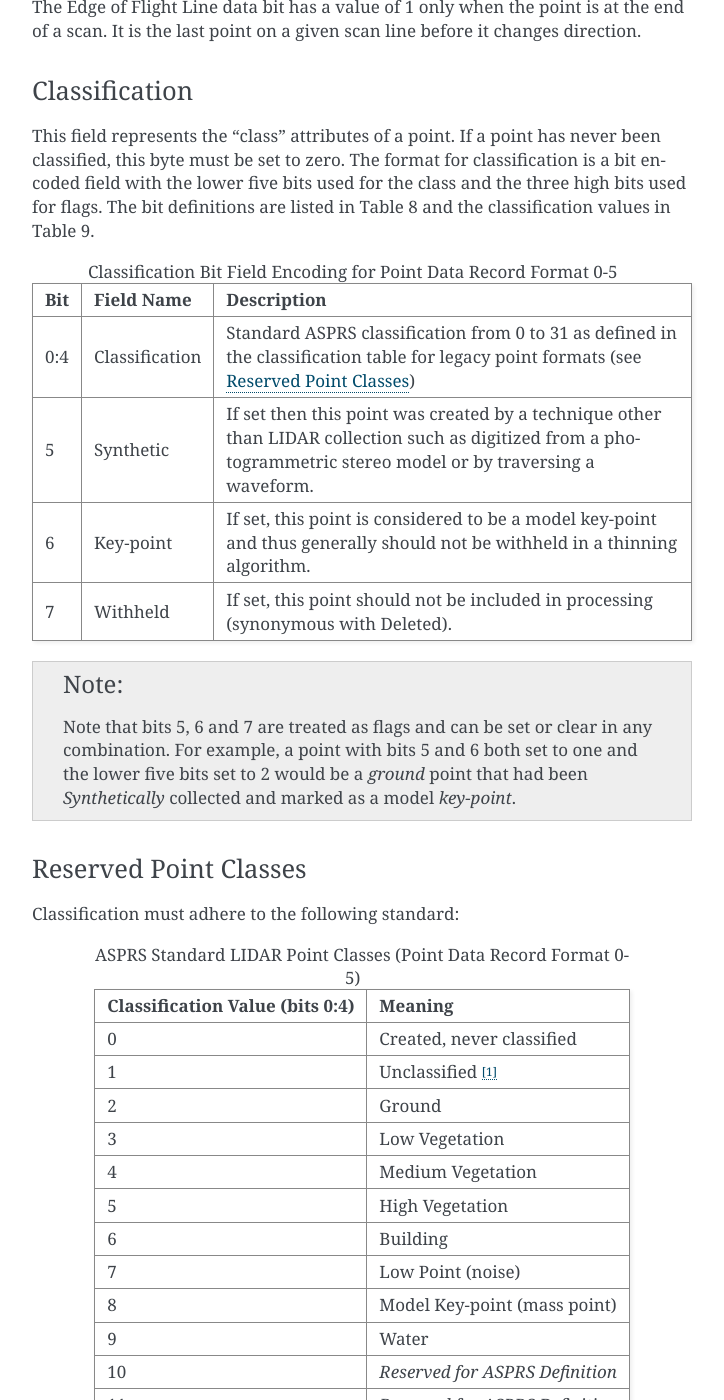
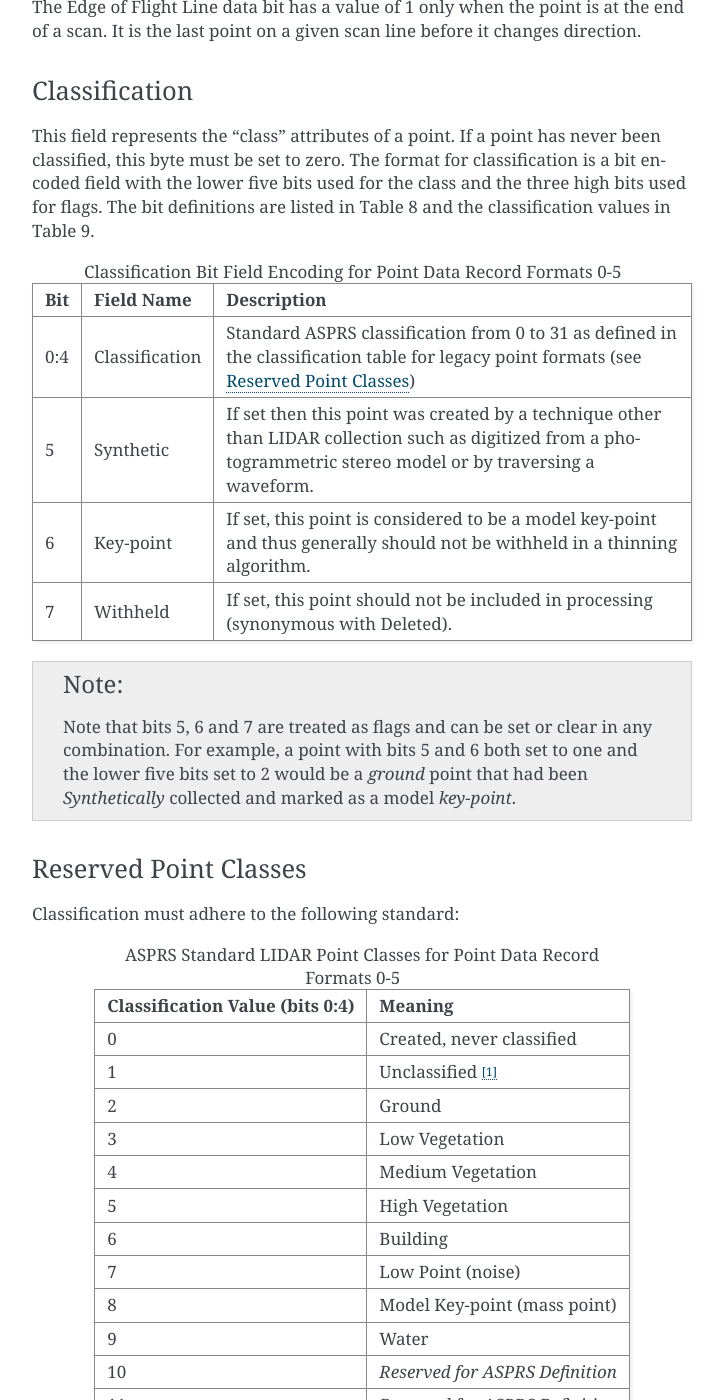
Before and after one commit to ASPRSorg/LAS, a Sphinx documentation site: the page built from source/point.txt, in a window 1280 px wide and 1400 px high, scrolled down 2282 px. Shown: the whole window, without its empty margins (388-1112 px from the left). Built offline with Sphinx 7.4.7, drawn with Linux system fonts in a browser that asks for light colours; some of the changed text lies outside the part shown.

Commit message:
Typo fixes in caption of Tables 8, 9, 16, and 17 from GitHub port.

```diff
--- a/source/point.txt
+++ b/source/point.txt
@@ -121,7 +121,7 @@
 
 .. tabularcolumns:: |p{2.0cm}|p{3.0cm}|p{8.5cm}|
 
-.. table:: Classification Bit Field Encoding for Point Data Record Format 0-5
+.. table:: Classification Bit Field Encoding for Point Data Record Formats 0-5
 
     +-------+-------------------------+------------------------------------------+
     | Bit   |  Field Name             | Description                              |
@@ -163,7 +163,7 @@
 
 .. tabularcolumns:: |p{6.0cm}|p{8.0cm}|
 
-.. table:: ASPRS Standard LIDAR Point Classes (Point Data Record Format 0-5)
+.. table:: ASPRS Standard LIDAR Point Classes for Point Data Record Formats 0-5
 
     +-----------------------------------+-----------------------------------------------+
     | Classification Value (bits 0:4)   | Meaning                                       |
@@ -664,7 +664,7 @@
 
 .. tabularcolumns:: |p{2.0cm}|p{3.0cm}|p{8.5cm}|
 
-.. table:: Classification Bit Field Encoding for Point Record types 6 to 10
+.. table:: Classification Bit Field Encoding for Point Data Record Formats 6-10
 
     +-------+-------------------------+------------------------------------------+
     | Bit   |  Field Name             | Description                              |
@@ -733,7 +733,7 @@
 
 .. tabularcolumns:: |p{6.0cm}|p{8.0cm}|
 
-.. table:: ASPRS Standard LIDAR Point Classes (Point Data Record Format 6-10)
+.. table:: ASPRS Standard LIDAR Point Classes for Point Data Record Formats 6-10
 
     +-----------------------------------+-----------------------------------------------+
     | Classification Value (bits 0:4)   | Meaning                                       |
```
